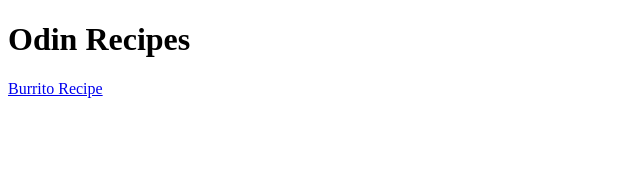
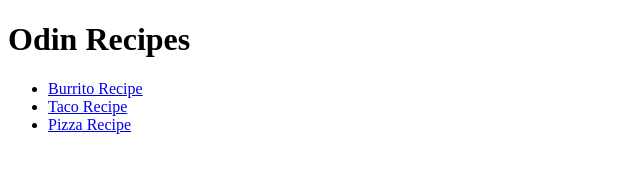
Before and after one commit to Mencored/odin-recipes, a plain HTML site: page index.html in a window 1280 px wide. Shown: the whole page, without its empty margins (0-640 px from the left). Drawn offline with Linux system fonts and the light colour scheme.

Commit message:
Updated index.html and created new recipe pages
Created pizza and taco recipe pages and updated index.html to include them in a list.

```diff
--- a/index.html
+++ b/index.html
@@ -8,7 +8,10 @@
 <body>
 
     <h1>Odin Recipes</h1>
-    <a href="recipes/burrito.html">Burrito Recipe</a>
-
+    <ul>
+    <li><a href="recipes/burrito.html">Burrito Recipe</a></li>
+    <li><a href="recipes/taco.html">Taco Recipe</a></li>
+    <li><a href="recipes/pizza.html">Pizza Recipe</a></li>
+    </ul>
 </body>
 </html>
```
Also changed, not shown: recipes/pizza.html (added), recipes/taco.html (added).
